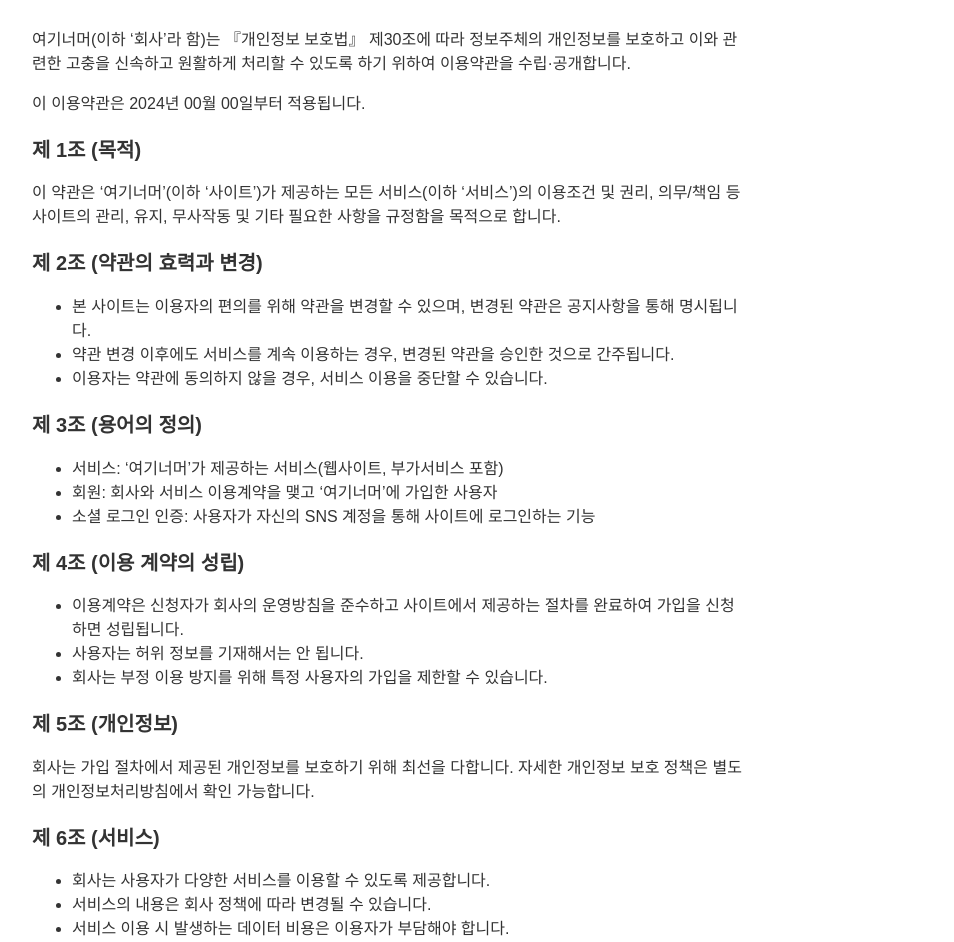
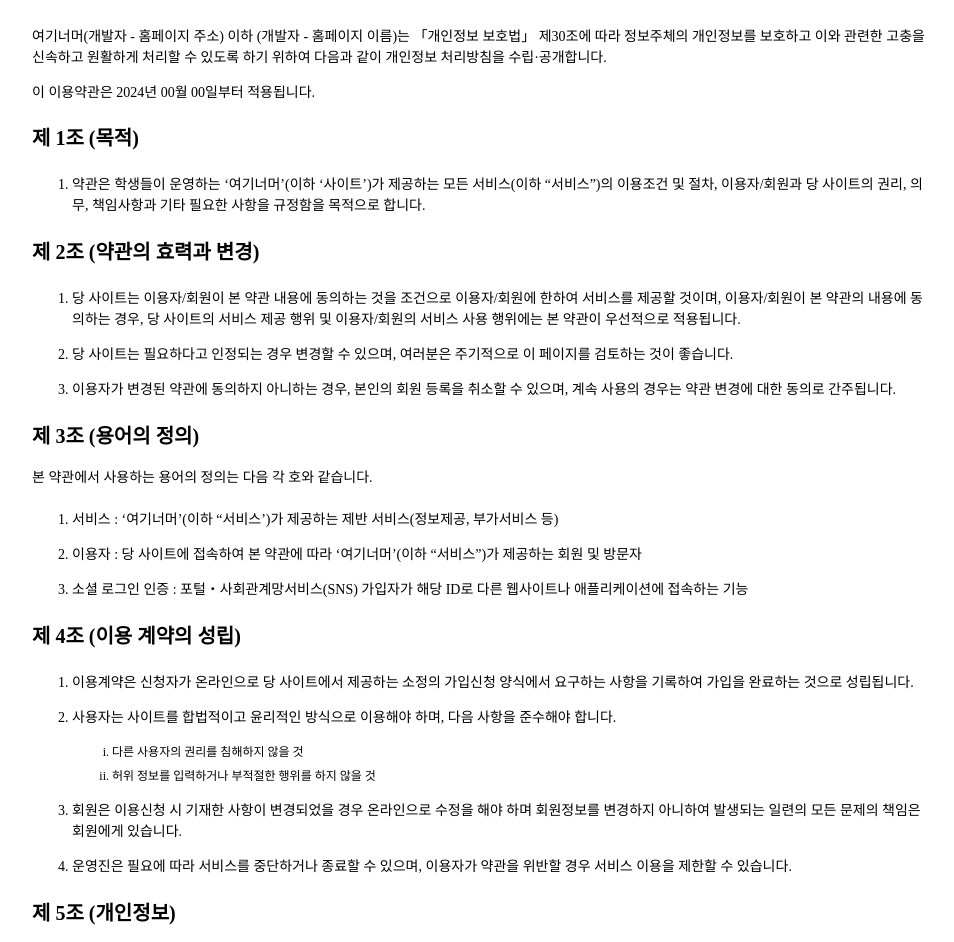
Before and after one commit to bumjuni/OverHereFrontend, a React (Create React App) app: page /terms in a window 1280 px wide. Shown: the part 230-1172 px from the top of the page, without its empty margins (160-1114 px from the left). Built offline with nearby package versions, Linux system fonts and the light colour scheme.

Commit message:
design: 피그마와 디자인 일치

```diff
--- a/src/assets/doc/TermsOfService.json
+++ b/src/assets/doc/TermsOfService.json
@@ -4,35 +4,37 @@
     "effectiveDate": "이 이용약관은 2024년 00월 00일부터 적용됩니다.",
     "sections": [
       {
-        "title": "제 1조 (목적)",
-        "content": "약관은 학생들이 운영하는 ‘여기너머’(이하 ‘사이트’)가 제공하는 모든 서비스(이하 “서비스”)의 이용조건 및 절차, 이용자/회원과 당 사이트의 권리, 의무, 책임사항과 기타 필요한 사항을 규정함을 목적으로 합니다."
-      },
-      {
-        "title": "제 2조 (약관의 효력과 변경)",
-        "list": [
-          "당 사이트는 이용자/회원이 본 약관 내용에 동의하는 것을 조건으로 이용자/회원에 한하여 서비스를 제공할 것이며, 이용자/회원이 본 약관의 내용에 동의하는 경우, 당 사이트의 서비스 제공 행위 및 이용자/회원의 서비스 사용 행위에는 본 약관이 우선적으로 적용됩니다.",
-          "당 사이트는 필요하다고 인정되는 경우 변경할 수 있으며, 여러분은 주기적으로 이 페이지를 검토하는 것이 좋습니다.",
-          " 이용자가 변경된 약관에 동의하지 아니하는 경우, 본인의 회원 등록을 취소할 수 있으며, 계속 사용의 경우는 약관 변경에 대한 동의로 간주됩니다."
+        "article": "제 1조 (목적)",
+        "paragraph": [
+            "약관은 학생들이 운영하는 ‘여기너머’(이하 ‘사이트’)가 제공하는 모든 서비스(이하 “서비스”)의 이용조건 및 절차, 이용자/회원과 당 사이트의 권리, 의무, 책임사항과 기타 필요한 사항을 규정함을 목적으로 합니다."
         ]
       },
       {
-        "title": "제 3조 (용어의 정의)",
+        "article": "제 2조 (약관의 효력과 변경)",
+        "paragraph": [
+            "당 사이트는 이용자/회원이 본 약관 내용에 동의하는 것을 조건으로 이용자/회원에 한하여 서비스를 제공할 것이며, 이용자/회원이 본 약관의 내용에 동의하는 경우, 당 사이트의 서비스 제공 행위 및 이용자/회원의 서비스 사용 행위에는 본 약관이 우선적으로 적용됩니다.",
+            "당 사이트는 필요하다고 인정되는 경우 변경할 수 있으며, 여러분은 주기적으로 이 페이지를 검토하는 것이 좋습니다.",
+            "이용자가 변경된 약관에 동의하지 아니하는 경우, 본인의 회원 등록을 취소할 수 있으며, 계속 사용의 경우는 약관 변경에 대한 동의로 간주됩니다."
+        ]
+      },
+      {
+        "article": "제 3조 (용어의 정의)",
         "introduction": "본 약관에서 사용하는 용어의 정의는 다음 각 호와 같습니다.",
-        "list": [
+        "paragraph": [
           "서비스 : ‘여기너머’(이하 “서비스’)가 제공하는 제반 서비스(정보제공, 부가서비스 등)",
           "이용자 :  당 사이트에 접속하여 본 약관에 따라 ‘여기너머’(이하 “서비스”)가 제공하는 회원 및 방문자",
           "소셜 로그인 인증 : 포털‧사회관계망서비스(SNS) 가입자가 해당 ID로 다른 웹사이트나 애플리케이션에 접속하는 기능"
         ]
       },
       {
-        "title": "제 4조 (이용 계약의 성립)",
-        "list": [
+        "article": "제 4조 (이용 계약의 성립)",
+        "paragraph": [
           "이용계약은 신청자가 온라인으로 당 사이트에서 제공하는 소정의 가입신청 양식에서 요구하는 사항을 기록하여 가입을 완료하는 것으로 성립됩니다.",
           "사용자는 사이트를 합법적이고 윤리적인 방식으로 이용해야 하며, 다음 사항을 준수해야 합니다.",
           {
-            "description": [
-                "다른 사용자의 권리를 침해하지 않을 것",
-                "허위 정보를 입력하거나 부적절한 행위를 하지 않을 것"
+            "subParagraph": [
+              "다른 사용자의 권리를 침해하지 않을 것",
+              "허위 정보를 입력하거나 부적절한 행위를 하지 않을 것"
             ]
           },
           "회원은 이용신청 시 기재한 사항이 변경되었을 경우 온라인으로 수정을 해야 하며 회원정보를 변경하지 아니하여 발생되는 일련의 모든 문제의 책임은 회원에게 있습니다.",
@@ -40,32 +42,32 @@
         ]
       },
       {
-        "title": "제 5조 (개인정보)",
-        "list": [
+        "article": "제 5조 (개인정보)",
+        "paragraph": [
             "‘여기너머’는 관계 법령이 정하는 바에 따라 회원의 개인정보를 보호하고 존중하기 위해 노력합니다. 회원의 개인정보보호에 관해서는 관련법령 및 서비스에서 정하는 “개인정보보호정책”에 정한 바에 의합니다.",
             "‘여기너머’는 제 8조 제 3 항을 위반하지 않는 한도 내에서 업무와 관련하여 회원 전체 또는 일부의 개인정보에 관한 집합적인 통계 자료를 작성하여 이를 사용할 수 있고, 서비스를 통하여 회원의 컴퓨터에 쿠키를 전송할 수 있습니다. 이 경우 회원은 쿠키의 수신을 거부하거나 쿠키의 수신에 대하여 경고하도록 사용하는 컴퓨터의 브라우저의 설정을 변경할 수 있습니다.",
             "서비스가 수집하는 개인정보는 서비스의 제공에 필요한 최소한으로 하되, 필요한 경우 보다 더 자세한 정보가 요구될 수 있습니다."
         ]
       },
       {
-        "title": "제 6조 (서비스)",
-        "list": [
+        "article": "제 6조 (서비스)",
+        "paragraph": [
           "‘여기너머’(이하 사이트)는 다음과 같은 서비스를 제공합니다.",
           {
-            "description": [
-                "관광지 및 편의시설에 대한 정보 제공",
-                "접근성 관련 정보 제공(장애인 시설, 편의시설 등)",
-                "사용자 맞춤형 콘텐츠 추천"
+            "subParagraph": [
+              "관광지 및 편의시설에 대한 정보 제공",
+              "접근성 관련 정보 제공(장애인 시설, 편의시설 등)",
+              "사용자 맞춤형 콘텐츠 추천"
             ]
           },
           "‘여기너머’는 이용자에게 책임에 관한 것에 대해 말할 때, 우리가 언제나 업데이트하고 정확하게 유지하기 위해 노력하고 있지만, 정보를 제공할 수 있도록 제 3자에게 의존하고 있다는 점을 고려해야 합니다. ‘여기너머’에 완전히 의존하여 경험하는 모든 손실에 대해 어떠한 책임도 지지 않습니다.",
-          " 서비스 이용시간은 당 사이트의 업무상 또는 기술상 특별한 지장이 없는 한 연중무휴, 1일 24시간을 원칙으로 합니다"
+          "서비스 이용시간은 당 사이트의 업무상 또는 기술상 특별한 지장이 없는 한 연중무휴, 1일 24시간을 원칙으로 합니다"
         ]
       },
       {
-        "title": "제 7조 (손해배상)",
-        "list": [
-            " ‘여기너머’(이하 사이트)는 무료로 제공하는 서비스의 이용과 관련하여 개인정보보호정책에서 정하는 내용에 위반하지 않는 한 어떠한 손해도 책임을 지지 않습니다."
+        "article": "제 7조 (손해배상)",
+        "paragraph": [
+            "‘여기너머’(이하 사이트)는 무료로 제공하는 서비스의 이용과 관련하여 개인정보보호정책에서 정하는 내용에 위반하지 않는 한 어떠한 손해도 책임을 지지 않습니다."
         ]
       }
     ]
--- a/src/pages/TermsOfSerivcePage.js
+++ b/src/pages/TermsOfSerivcePage.js
@@ -1,80 +1,55 @@
 //푸터 내 이용약관 페이지
 
 import React from "react";
+import styled from "styled-components";
+import termsOfService from'../assets/doc/TermsOfService.json'
 
-const termsOfServiceText = {
-  title: "이용약관",
-  introduction: "여기너머(이하 ‘회사’라 함)는 『개인정보 보호법』 제30조에 따라 정보주체의 개인정보를 보호하고 이와 관련한 고충을 신속하고 원활하게 처리할 수 있도록 하기 위하여 이용약관을 수립·공개합니다.",
-  effectiveDate: "이 이용약관은 2024년 00월 00일부터 적용됩니다.",
-  sections: [
-    {
-      title: "제 1조 (목적)",
-      content: "이 약관은 ‘여기너머’(이하 ‘사이트’)가 제공하는 모든 서비스(이하 ‘서비스’)의 이용조건 및 권리, 의무/책임 등 사이트의 관리, 유지, 무사작동 및 기타 필요한 사항을 규정함을 목적으로 합니다."
-    },
-    {
-      title: "제 2조 (약관의 효력과 변경)",
-      list: [
-        "본 사이트는 이용자의 편의를 위해 약관을 변경할 수 있으며, 변경된 약관은 공지사항을 통해 명시됩니다.",
-        "약관 변경 이후에도 서비스를 계속 이용하는 경우, 변경된 약관을 승인한 것으로 간주됩니다.",
-        "이용자는 약관에 동의하지 않을 경우, 서비스 이용을 중단할 수 있습니다."
-      ]
-    },
-    {
-      title: "제 3조 (용어의 정의)",
-      list: [
-        "서비스: ‘여기너머’가 제공하는 서비스(웹사이트, 부가서비스 포함)",
-        "회원: 회사와 서비스 이용계약을 맺고 ‘여기너머’에 가입한 사용자",
-        "소셜 로그인 인증: 사용자가 자신의 SNS 계정을 통해 사이트에 로그인하는 기능"
-      ]
-    },
-    {
-      title: "제 4조 (이용 계약의 성립)",
-      list: [
-        "이용계약은 신청자가 회사의 운영방침을 준수하고 사이트에서 제공하는 절차를 완료하여 가입을 신청하면 성립됩니다.",
-        "사용자는 허위 정보를 기재해서는 안 됩니다.",
-        "회사는 부정 이용 방지를 위해 특정 사용자의 가입을 제한할 수 있습니다."
-      ]
-    },
-    {
-      title: "제 5조 (개인정보)",
-      content: "회사는 가입 절차에서 제공된 개인정보를 보호하기 위해 최선을 다합니다. 자세한 개인정보 보호 정책은 별도의 개인정보처리방침에서 확인 가능합니다."
-    },
-    {
-      title: "제 6조 (서비스)",
-      list: [
-        "회사는 사용자가 다양한 서비스를 이용할 수 있도록 제공합니다.",
-        "서비스의 내용은 회사 정책에 따라 변경될 수 있습니다.",
-        "서비스 이용 시 발생하는 데이터 비용은 이용자가 부담해야 합니다."
-      ]
-    },
-    {
-      title: "제 7조 (손해배상)",
-      content: "회사는 천재지변, 서비스 장애 등 불가피한 사유로 인해 발생한 손해에 대해 책임을 지지 않습니다."
-    }
-  ]
-};
 
 const TermsOfServicePage = () => {
+
+  const printParagraph = (list) => {
+    const result = [];
+    list.map((item) => {
+      if (item.subParagraph)  result.push(printParagraph(item.subParagraph));
+      else                    result.push(<Paragraph>{item}</Paragraph>)
+    })
+    return <Section>{result}</Section>;
+  }
+
   return (
-    <div style={{ fontFamily: "Arial, sans-serif", color: "#333", width: "80%"}}>
-      <h1 style={{}}>{termsOfServiceText.title}</h1>
-      <p>{termsOfServiceText.introduction}</p>
-      <p>{termsOfServiceText.effectiveDate}</p>
-      {termsOfServiceText.sections.map((section, index) => (
-        <div key={index}>
-          <h2 style={{ fontWeight: "bold", fontSize: "20px", marginTop: "20px" }}>{section.title}</h2>
-          <p>{section.content}</p>
-          {section.list && (
-            <ul>
-              {section.list.map((item, idx) => (
-                <li key={idx}>{item}</li>
-              ))}
-            </ul>
-          )}
-        </div>
-      ))}
-    </div>
+    <>
+      <h1>{termsOfService.title}</h1>
+      <Container>
+        <p>{termsOfService.introduction}</p>
+        <p>{termsOfService.effectiveDate}</p>
+
+        {termsOfService.sections.map((section, index) => (
+          <div key={index}>
+            <h2 style={{ fontWeight: "bold", fontSize: "20px", marginTop: "20px" }}>{section.article}</h2>
+            <p>{section.introduction}</p>
+            {printParagraph(section.paragraph)}
+          </div>
+        ))}
+      </Container>
+    </>
   );
 };
 
 export default TermsOfServicePage;
+
+const Container = styled.div`
+  font-size: 14px;
+  line-height: 1.5;
+`
+const Section = styled.ol`
+  margin: 1.5em 0;
+  list-style-position: outside;
+  ol {
+    list-style-type: lower-roman;
+    line-height: 1;
+    font-size: 12px;
+  }
+`
+const Paragraph = styled.li`
+  margin: 1em 0;
+`
```
